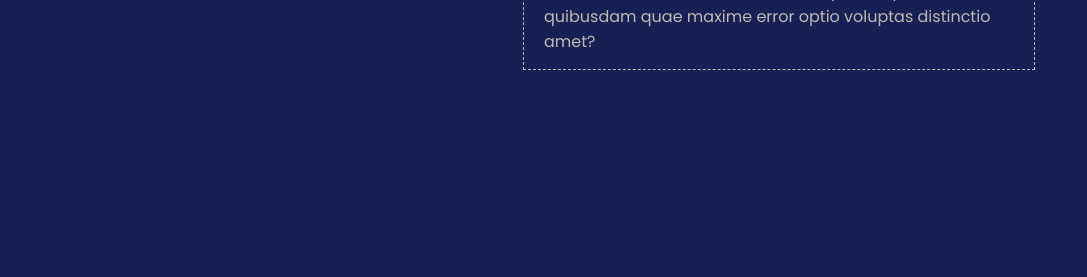
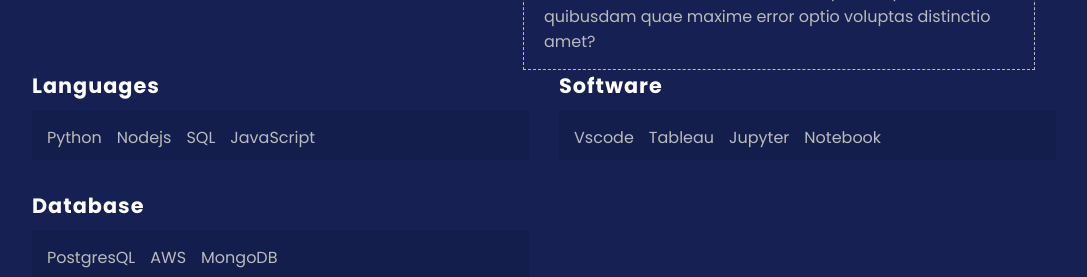
Before and after one commit to PS8924/portfolio, a React (Create React App) app: page / in a window 1280 px wide. Shown: the part 712-989 px from the top of the page, without its empty margins (96-1183 px from the left). Before the commit the page ends 800 px from the top, so only its background shows below. Built offline with nearby package versions, Linux system fonts and the light colour scheme.

Commit message:
updates in languages section

```diff
--- a/src/App.js
+++ b/src/App.js
@@ -2,7 +2,7 @@
 import Navigation from "./components/Navigation/Navigation";
 import Home from "./components/Home/Home";
 import Summary from "./components/Summary/Summary";
-import Language from "./components/Languages/Language";
+import Language from "./components/Languages/Languages";
 
 const App = () =>{
   return (
--- a/src/components/Languages/Language.js
+++ /dev/null
@@ -1,17 +0,0 @@
-import React from 'react';
-import './Language.css';
-
-const Language = () => {
-  const data = [
-    {
-      title: "Languages"
-    }
-  ]
-  return (
-    <section id="language">
-
-    </section>
-  )
-}
-
-export default Language;
--- /dev/null
+++ b/src/components/Languages/Languages.css
@@ -0,0 +1,33 @@
+#languages{
+  width: 100%;
+  display: grid;
+  grid-template-columns: 1fr 1fr;
+  grid-gap: 30px;
+  position: relative;
+}
+
+.languages-box h3{
+  font-size: 1.3rem;
+  letter-spacing: 1px;
+}
+
+.languages-box ul{
+  display: flex;
+  flex-wrap: wrap;
+  background: rgba(0, 0, 0, 0.08);
+  padding: 10px 15px;
+  margin-top: 10px;
+}
+
+.languages-box ul li{
+  color: var(--grayColor);
+  margin-right: 15px;
+  margin-top: 4px;
+}
+
+/* Responsive */
+@media (max-width: 665px) {
+  #languages{
+    grid-template-columns: 1fr;
+  }
+}
--- /dev/null
+++ b/src/components/Languages/Languages.js
@@ -0,0 +1,40 @@
+import React from 'react';
+import './Languages.css';
+
+const Languages = () => {
+  const data = [
+    {
+      title: "Languages",
+      contents: ["Python", "Nodejs", "SQL", "JavaScript"]
+    },
+    {
+      title: "Software",
+      contents: ["Vscode", "Tableau", "Jupyter", "Notebook"]
+    },
+    {
+      title: "Database",
+      contents: ["PostgresQL", "AWS", "MongoDB"]
+    }
+  ]
+
+  return (
+    <section id="languages" data-aos="fade">
+      {
+        data.map(item => (
+          <div className="languages-box" key={item.title}>
+            <h3>{item.title}</h3>
+            <ul>
+              {
+                item.contents.map(content => (
+                  <li key={content}>{content}</li>
+                ))
+              }
+            </ul>
+          </div>
+        ))
+      }
+    </section>
+  )
+}
+
+export default Languages
```
Also changed, not shown: src/components/Languages/Language.css (deleted).
